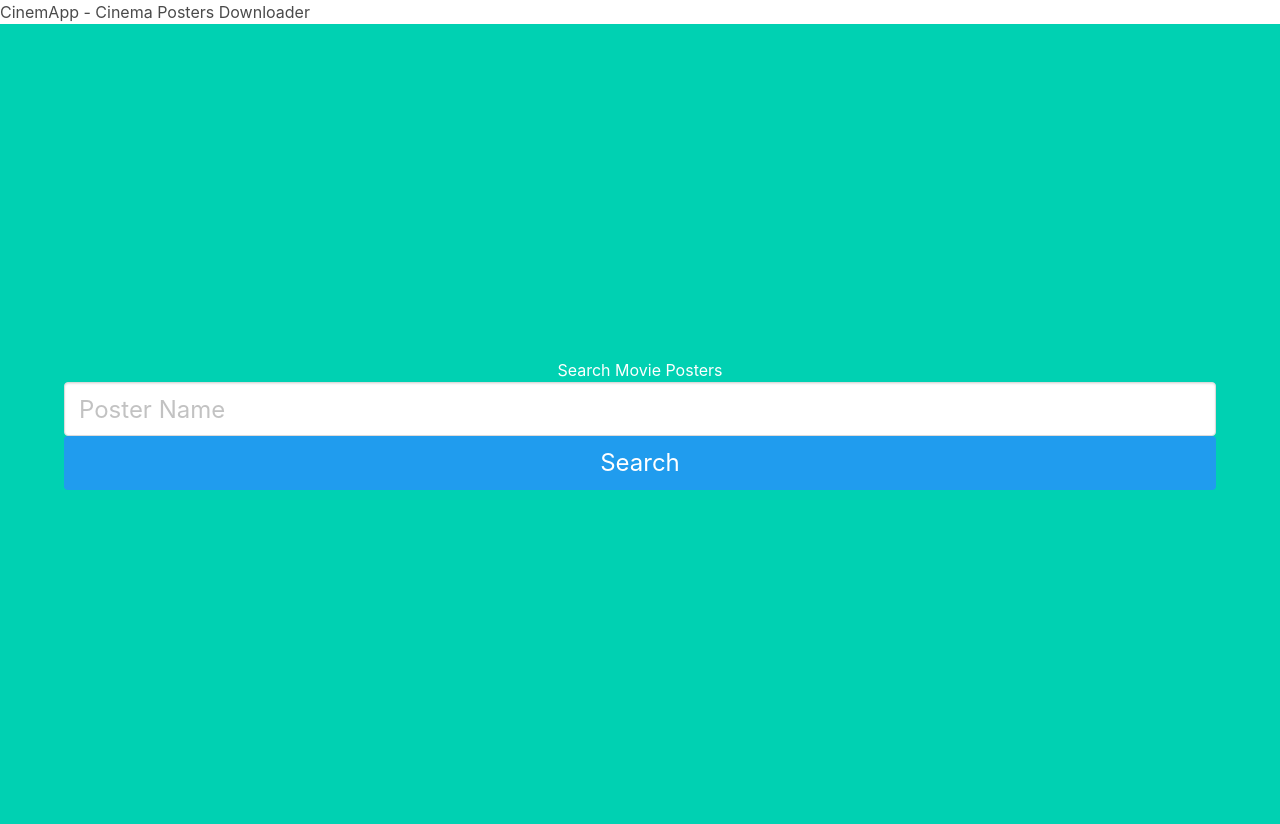
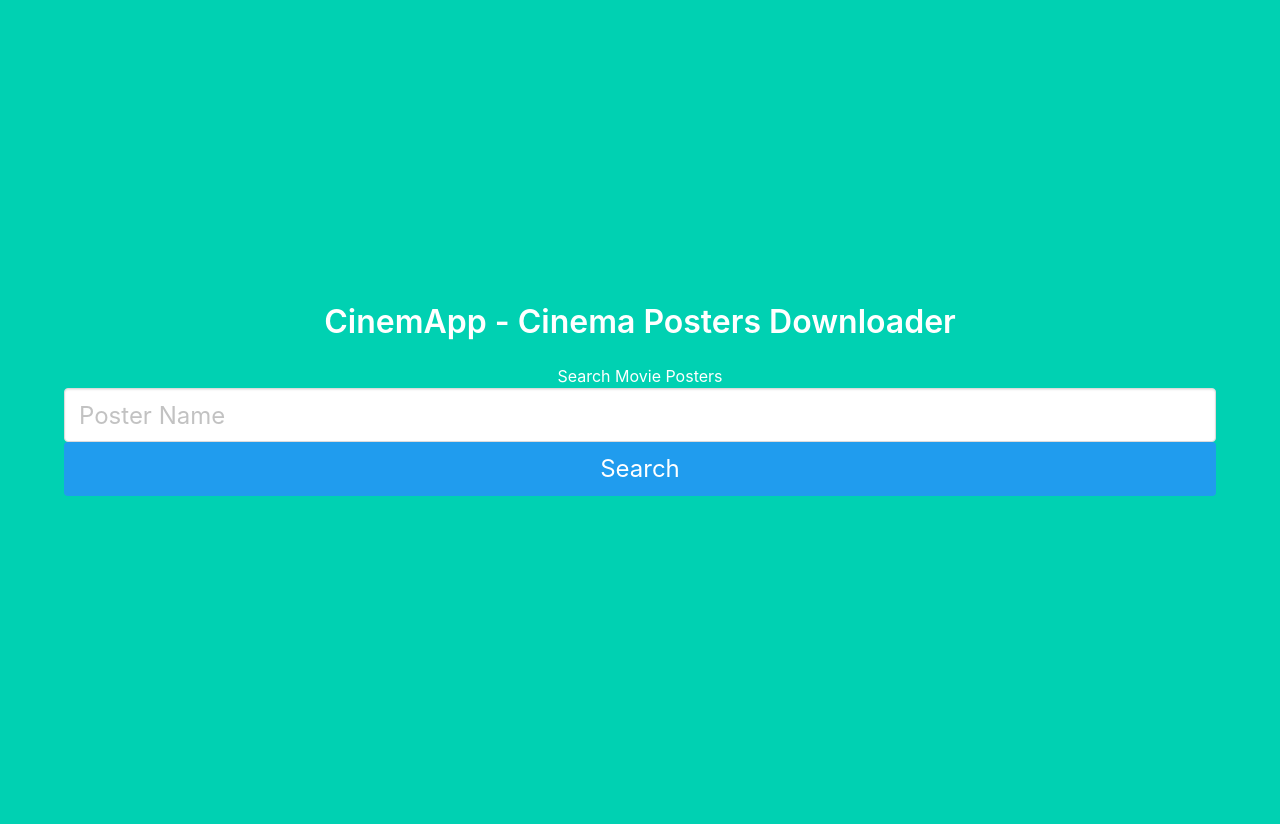
Before and after one commit to Shaked98/WebApp, a Flask app: page / in a window 1280 px wide. After the commit the page ends 496 px from the top, so only its background shows below. Run offline with Flask 2, Linux system fonts and the light colour scheme.

Commit message:
Style update - added title

```diff
--- a/templates/index.html
+++ b/templates/index.html
@@ -9,10 +9,13 @@
 </head>
 
 <body>
-    <h1>CinemApp - Cinema Posters Downloader</h1>
     <section class="hero is-primary is-fullheight">
         <div class="hero-body">
             <div class="container has-text-centered">
+                 <div class="has-text-centered">
+                    <h1 class="title has-text-centered">CinemApp - Cinema Posters Downloader</h1>
+                </div>
+            <br />
                Search Movie Posters
                     <div class="field">
                 <div class="control">
```
